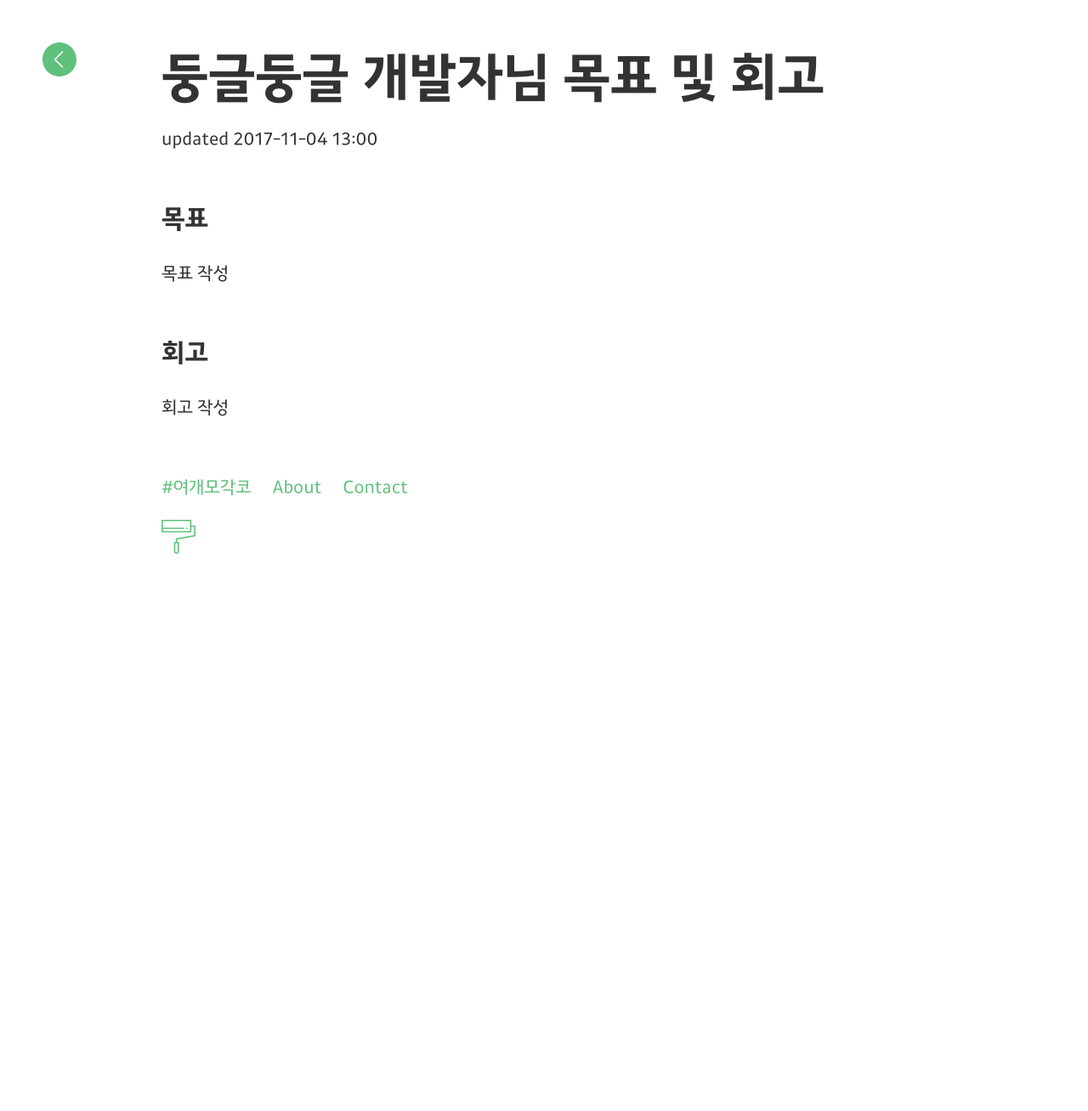
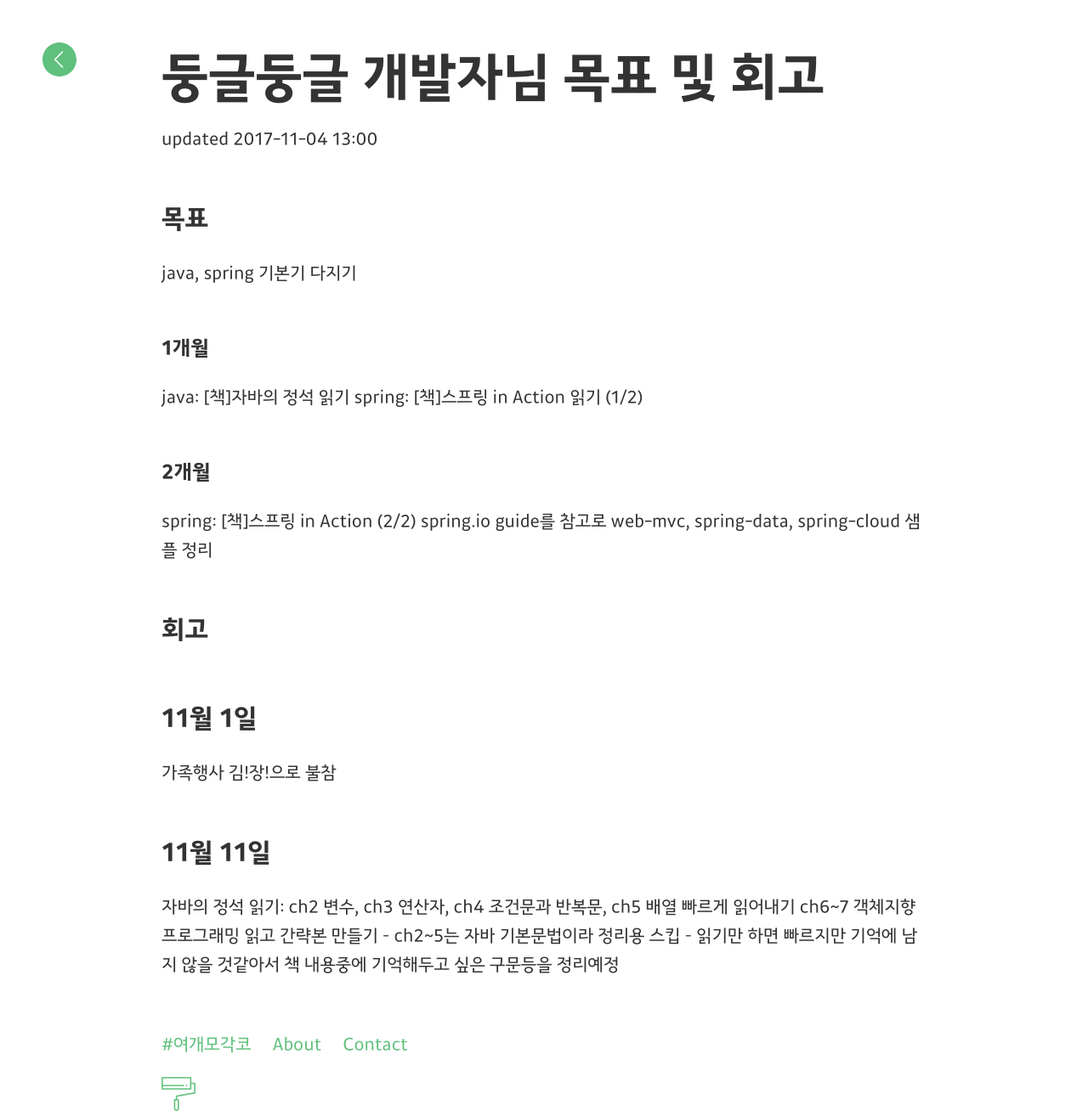
Before and after one commit to yeogaemogaco/retrospective-2nd, a Jekyll site: the page built from _posts/2017-11-04-ttaeyoung.md, in a window 1280 px wide. Shown: the whole page at 85% size. Built offline with Jekyll 4.4.1, drawn with Linux system fonts in a browser that asks for light colours; before the commit the page ends 980 px from its top, so only the background shows below that.

Commit message:
둥글둥글개발자 2주차 회고 추가

```diff
--- a/_posts/2017-11-04-ttaeyoung.md
+++ b/_posts/2017-11-04-ttaeyoung.md
@@ -6,7 +6,23 @@ date: 2017-11-04 13:00
 ---
 
 ## 목표
-목표 작성
+java, spring 기본기 다지기
+
+### 1개월
+java: [책]자바의 정석 읽기
+spring: [책]스프링 in Action 읽기 (1/2)
+
+### 2개월
+spring: [책]스프링 in Action (2/2)
+spring.io guide를 참고로 web-mvc, spring-data, spring-cloud 샘플 정리
 
 ## 회고
-회고 작성
+## 11월 1일
+가족행사 김!장!으로 불참
+
+## 11월 11일
+자바의 정석 읽기:
+ch2 변수, ch3 연산자, ch4 조건문과 반복문, ch5 배열 빠르게 읽어내기
+ch6~7 객체지향 프로그래밍 읽고 간략본 만들기
+-- ch2~5는 자바 기본문법이라 정리용 스킵
+-- 읽기만 하면 빠르지만 기억에 남지 않을 것같아서 책 내용중에 기억해두고 싶은 구문등을 정리예정
```
